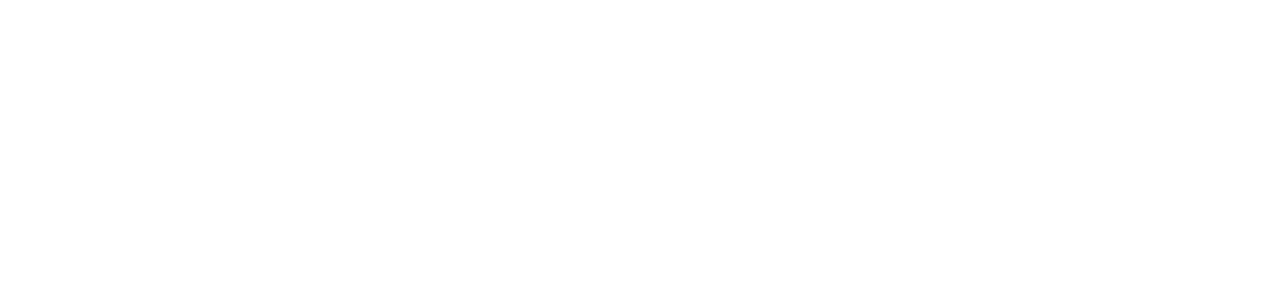
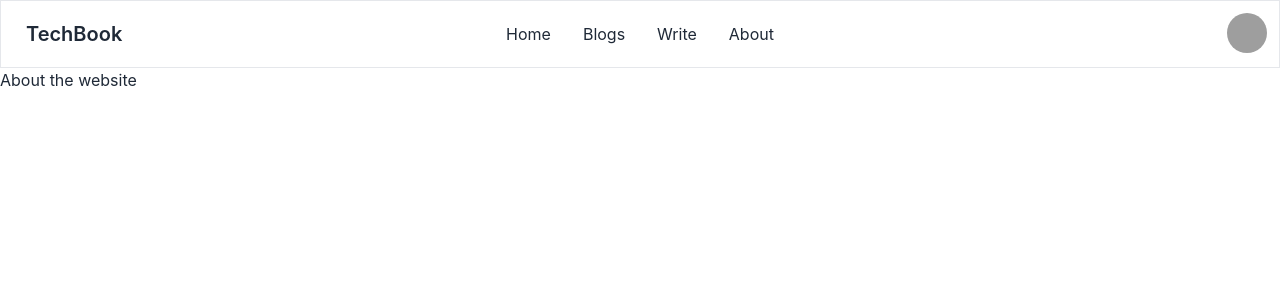
Before and after one commit to abdullah-masud/TechBook-Client, a React (Create React App) app: page /about in a window 1280 px wide. Shown: the top 300 px of the page. Built offline with nearby package versions, Linux system fonts and the light colour scheme; grey boxes are pictures that could not be loaded.

Commit message:
navbar done

```diff
--- /dev/null
+++ b/postcss.config.js
@@ -0,0 +1,6 @@
+module.exports = {
+  plugins: {
+    tailwindcss: {},
+    autoprefixer: {},
+  },
+}
--- a/src/App.js
+++ b/src/App.js
@@ -1,9 +1,21 @@
+import { Route, Routes } from 'react-router-dom';
 import './App.css';
+import Navbar from './Pages/Shared/Navbar';
+import Home from './Pages/Home/Home'
+import Blogs from './Pages/Blogs/Blogs';
+import Write from './Pages/Write/Write';
+import About from './Pages/About/About';
 
 function App() {
   return (
-    <div className="App">
-
+    <div>
+      <Navbar />
+      <Routes>
+        <Route path='/' element={<Home />} />
+        <Route path='blogs' element={<Blogs />} />
+        <Route path='write' element={<Write />} />
+        <Route path='about' element={<About />} />
+      </Routes>
     </div>
   );
 }
--- /dev/null
+++ b/src/Pages/About/About.js
@@ -0,0 +1,11 @@
+import React from 'react';
+
+const About = () => {
+    return (
+        <div>
+            <h2>About the website</h2>
+        </div>
+    );
+};
+
+export default About;
--- /dev/null
+++ b/src/Pages/Blogs/Blogs.js
@@ -0,0 +1,11 @@
+import React from 'react';
+
+const Blogs = () => {
+    return (
+        <div>
+            <h2>All Blogs are here</h2>
+        </div>
+    );
+};
+
+export default Blogs;
--- /dev/null
+++ b/src/Pages/Home/Home.js
@@ -0,0 +1,11 @@
+import React from 'react';
+
+const Home = () => {
+    return (
+        <div>
+
+        </div>
+    );
+};
+
+export default Home;
--- /dev/null
+++ b/src/Pages/Shared/Footer.js
@@ -0,0 +1,11 @@
+import React from 'react';
+
+const Footer = () => {
+    return (
+        <div>
+
+        </div>
+    );
+};
+
+export default Footer;
--- /dev/null
+++ b/src/Pages/Shared/Navbar.js
@@ -0,0 +1,47 @@
+import { Link } from "react-router-dom";
+
+const Navbar = () => {
+    const menuItems = <>
+        <li><Link to='/'>Home</Link></li>
+        <li><Link to='/blogs'>Blogs</Link></li>
+        <li><Link to='/write'>Write</Link></li>
+        <li><Link to='/about'>About</Link></li>
+    </>
+    return (
+        <div className="navbar bg-base-100 max-w-7xl mx-auto border">
+            <div className="navbar-start">
+                <div className="dropdown">
+                    <label tabindex="0" className="btn btn-ghost lg:hidden">
+                        <svg xmlns="http://www.w3.org/2000/svg" className="h-5 w-5" fill="none" viewBox="0 0 24 24" stroke="currentColor"><path strokeLinecap="round" strokeLinejoin="round" strokeWidth="2" d="M4 6h16M4 12h8m-8 6h16" /></svg>
+                    </label>
+                    <ul tabindex="0" className="menu menu-compact dropdown-content mt-3 p-2 shadow bg-base-100 rounded-box w-52">
+                        {menuItems}
+                    </ul>
+                </div>
+                <Link to='/' className="btn btn-ghost normal-case text-xl">TechBook</Link>
+            </div>
+            <div className="navbar-center hidden lg:flex">
+                <ul className="menu menu-horizontal p-0">
+                    {menuItems}
+                </ul>
+            </div>
+            <div className="navbar-end">
+                <div className="dropdown dropdown-end">
+                    <label tabindex="1" className="btn btn-ghost btn-circle avatar">
+                        <div className="w-10 rounded-full">
+                            <img src="https://placeimg.com/80/81/people" alt="" />
+                        </div>
+                    </label>
+                    <ul tabindex="0" className="mt-3 p-2 shadow menu menu-compact dropdown-content bg-base-100 rounded-box w-52">
+                        <li><Link to='#'>Profile</Link></li>
+                        <li><Link to='#'>My Blogs</Link></li>
+                        <li><Link to='#'>Logout</Link></li>
+                    </ul>
+                </div>
+            </div>
+        </div>
+
+    );
+};
+
+export default Navbar;
--- /dev/null
+++ b/src/Pages/Write/Write.js
@@ -0,0 +1,11 @@
+import React from 'react';
+
+const Write = () => {
+    return (
+        <div>
+            <h2>User can write blog</h2>
+        </div>
+    );
+};
+
+export default Write;
--- a/src/index.css
+++ b/src/index.css
@@ -1,3 +1,7 @@
+@tailwind base;
+@tailwind components;
+@tailwind utilities;
+
 body {
   margin: 0;
   font-family: -apple-system, BlinkMacSystemFont, 'Segoe UI', 'Roboto', 'Oxygen',
--- a/src/index.js
+++ b/src/index.js
@@ -3,11 +3,14 @@
 import './index.css';
 import App from './App';
 import reportWebVitals from './reportWebVitals';
+import { BrowserRouter } from "react-router-dom";
 
 const root = ReactDOM.createRoot(document.getElementById('root'));
 root.render(
   <React.StrictMode>
-    <App />
+    <BrowserRouter>
+      <App />
+    </BrowserRouter>
   </React.StrictMode>
 );
 
--- /dev/null
+++ b/tailwind.config.js
@@ -0,0 +1,10 @@
+/** @type {import('tailwindcss').Config} */
+module.exports = {
+  content: [
+    "./src/**/*.{js,jsx,ts,tsx}",
+  ],
+  theme: {
+    extend: {},
+  },
+  plugins: [require("daisyui")],
+}
```
Also changed, not shown: package.json (+7 -0 lines), 1 other file (tests, documents, lock files or other folders).
